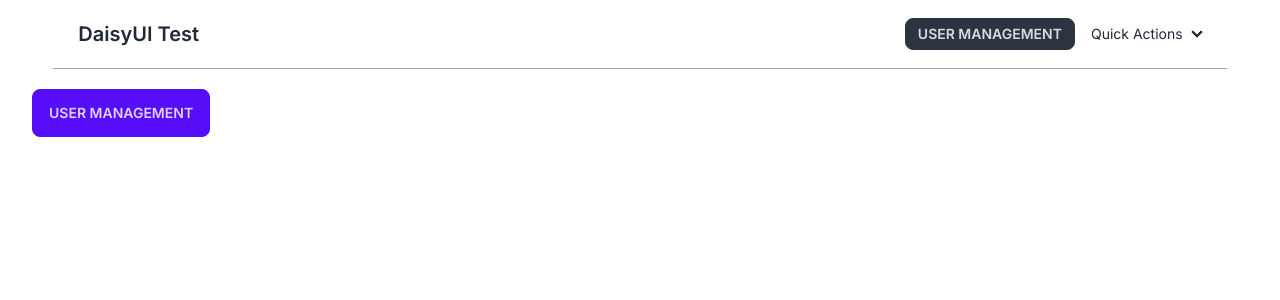
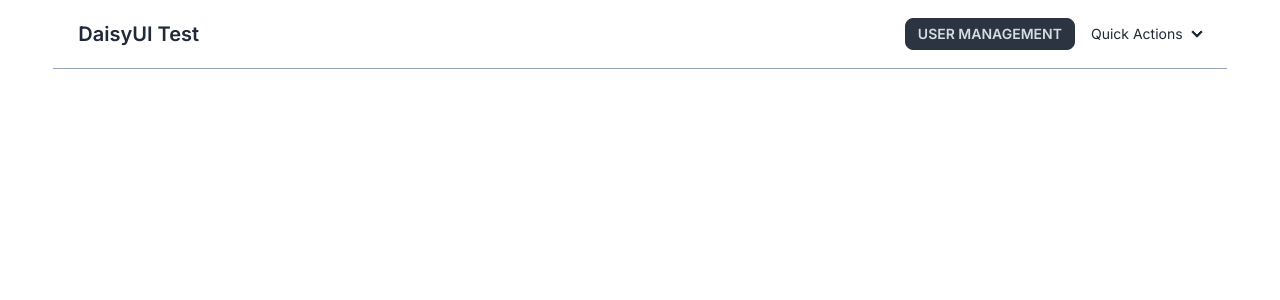
Before and after one commit to rrojan/daisyui-next-server-rnd, a Next.js app: page / in a window 1280 px wide. Shown: the top 300 px of the page. Built offline with nearby package versions, Linux system fonts and the light colour scheme.

Commit message:
fix: remove repeated btn

```diff
--- a/app/page.tsx
+++ b/app/page.tsx
@@ -1,13 +1,5 @@
 import Link from "next/link"
 
 export default function Home() {
-  return (
-    <main className="px-8 py-4">
-      <h1>
-        <Link className="btn btn-primary" href="/users">
-          User Management
-        </Link>
-      </h1>
-    </main>
-  )
+  return <main className="px-8 py-4"></main>
 }
```
